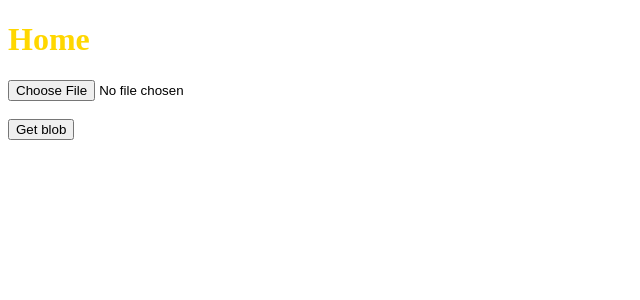
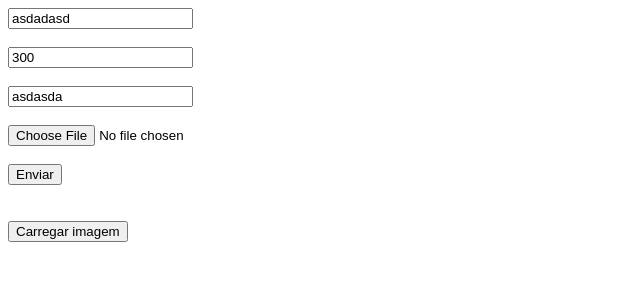
Before and after one commit to joalisonpereira/products-app, a React (Create React App) app: page / in a window 1280 px wide. Shown: the top 300 px of the page, without its empty margins (0-640 px from the left). Built offline with nearby package versions, Linux system fonts and the light colour scheme.

Commit message:
Tests to blob fields

```diff
--- a/package.json
+++ b/package.json
@@ -4,7 +4,6 @@
   "private": true,
   "dependencies": {
     "axios": "^0.18.0",
-    "image-to-blob": "^0.2.0",
     "react": "^16.7.0",
     "react-dom": "^16.7.0",
     "react-redux": "^6.0.0",
--- a/src/pages/Home/index.js
+++ b/src/pages/Home/index.js
@@ -1,48 +1,60 @@
 import React, { Component } from 'react';
-import imageToBlob from 'image-to-blob';
 
 import { api } from '../../services';
+import { b64toBlob } from '../../utils';
 import Style from './styles';
 
 class Home extends Component {
 
   state = {
-  	src : '',
-  	src2 : ''
+  	name: 'asdadasd',
+  	price: 300,
+  	describe: 'asdasda'
   }
 
-  _onChangeImage(e){
-  	let { files } = e.target;
-  	let reader = new FileReader();
-    reader.addEventListener("load", e => {
-		this.setState({
-			src: e.target.result
-		})
-    });
-    reader.readAsDataURL(files[0]);
+  async _handleSubmit(e){
+  	e.preventDefault();
+	let photo = document.querySelector("#photo").files[0];
+	let formData = new FormData();
+	formData.append('name',this.state.name);
+	formData.append('price',this.state.price)
+	formData.append('describe',this.state.price);
+	formData.append('photo', photo);
+	try{
+		const response = await api.post('/products',formData);
+		console.log(response);
+		return
+	}catch(error){
+		console.log(error.response);
+	}
   }
 
-  _consoleBlob(){
-  	let img = document.querySelector("#img1");
-  	let DOMURL = window.URL || window.webkitURL || window;
-  	imageToBlob(img,(error,blob) => {
-  		if(error) return;
-		this.setState({
-			src2: DOMURL.createObjectURL(blob)
-		})
-  	});
+  async loadImage(){
+	const response = await api.get('/products/5');
+	const DOMURL = window.URL || window.webkitURL || window;
+	let { photo,photo_type } = response.data.data;
+	photo = b64toBlob(photo,photo_type);
+	document.querySelector("img").src = DOMURL.createObjectURL(photo);
   }
 
   render() {
     return (
       <Style>
-      	<h1>Home</h1>
-      	<img src={this.state.src} id="img1" style={{width:300}}/>
-      	<img src={this.state.src2} id="img2" style={{width:200}}/>
-      	<input type="file" onChange={e => this._onChangeImage(e)}/>
+      	<form onSubmit={e => this._handleSubmit(e)} encType="multipart/form-data">
+			<input type="text" onChange={e => {}} value={this.state.name}/>
+			<br/><br/>
+			<input type="number" onChange={e => {}} value={this.state.price}/>
+			<br/><br/>
+			<input type="text" onChange={e => {}} value={this.state.describe}/>
+			<br/><br/>
+			<input type="file" name="photo" id="photo"/>
+			<br/><br/>
+			<button>Enviar</button>
+      	</form>
       	<br/><br/>
-      	<button onClick={() => this._consoleBlob()}>
-      		Get blob
+      	<img src=""/>
+      	<button onClick={() => this.loadImage()}>
+      		Carregar imagem
       	</button>
       </Style>
     );
--- a/src/services/index.js
+++ b/src/services/index.js
@@ -1,5 +1,8 @@
 import axios from 'axios';
 
 export const api = axios.create({
-	baseURL: 'http://localhost/products-api/public/api'
+	baseURL: 'http://localhost/products-api/public/api',
+	headers: {
+		'Content-Type': 'multipart/form-data',
+	}
 });
--- /dev/null
+++ b/src/utils/index.js
@@ -0,0 +1,17 @@
+export function b64toBlob(b64Data, contentType, sliceSize) {
+  contentType = contentType || '';
+  sliceSize = sliceSize || 512;
+  let byteCharacters = atob(b64Data);
+  let byteArrays = [];
+  for (let offset = 0; offset < byteCharacters.length; offset += sliceSize) {
+    let slice = byteCharacters.slice(offset, offset + sliceSize);
+    let byteNumbers = new Array(slice.length);
+    for (let i = 0; i < slice.length; i++) {
+      byteNumbers[i] = slice.charCodeAt(i);
+    }
+    let byteArray = new Uint8Array(byteNumbers);
+    byteArrays.push(byteArray);
+  }
+  let blob = new Blob(byteArrays, {type: contentType});
+  return blob;
+}
```
Also changed, not shown: 1 other file (tests, documents, lock files or other folders).
